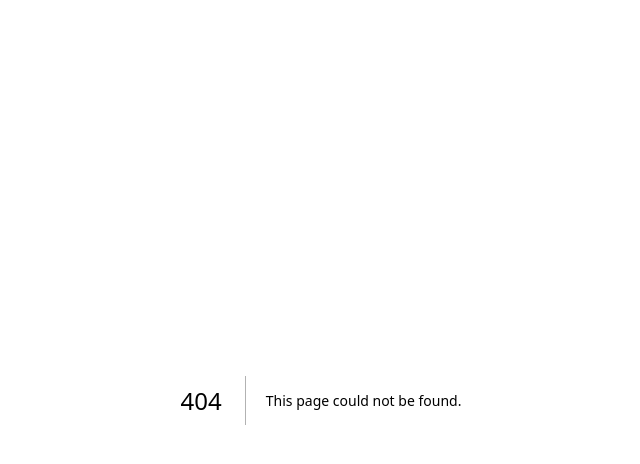
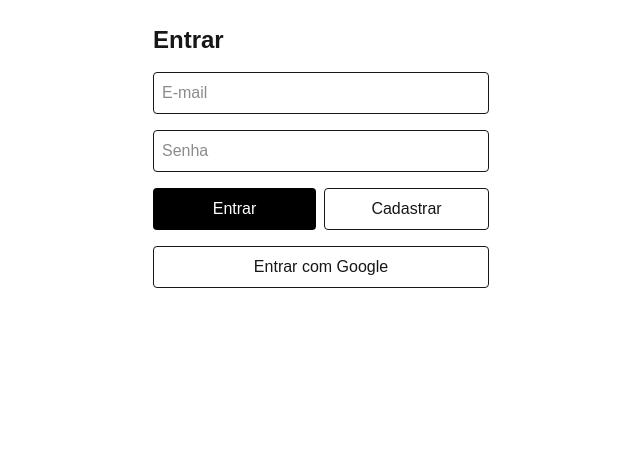
Before and after one commit to hipercompanycode/vitrine_vip, a Next.js app: page /login in a window 1280 px wide. Before the commit this address had no page. Shown: the top 464 px of the page, without its empty margins (319-959 px from the left). Built offline with nearby package versions, Linux system fonts and the light colour scheme; no server answers.

Commit message:
feat: auth (login/cadastro, Google, callback, middleware de sessão)

```diff
--- /dev/null
+++ b/src/app/auth/callback/route.ts
@@ -0,0 +1,12 @@
+import { NextResponse } from "next/server";
+import { createServerClient } from "@/lib/supabase/server";
+
+export async function GET(request: Request) {
+  const { searchParams, origin } = new URL(request.url);
+  const code = searchParams.get("code");
+  if (code) {
+    const supabase = await createServerClient();
+    await supabase.auth.exchangeCodeForSession(code);
+  }
+  return NextResponse.redirect(`${origin}/perfil`);
+}
--- /dev/null
+++ b/src/app/login/page.tsx
@@ -0,0 +1,45 @@
+"use client";
+import { useState } from "react";
+import { createBrowserClient } from "@/lib/supabase/browser";
+
+export default function LoginPage() {
+  const supabase = createBrowserClient();
+  const [email, setEmail] = useState("");
+  const [senha, setSenha] = useState("");
+  const [msg, setMsg] = useState("");
+
+  async function entrar() {
+    const { error } = await supabase.auth.signInWithPassword({ email, password: senha });
+    setMsg(error ? error.message : "");
+    if (!error) window.location.href = "/perfil";
+  }
+  async function cadastrar() {
+    const { error } = await supabase.auth.signUp({
+      email, password: senha,
+      options: { emailRedirectTo: `${window.location.origin}/auth/callback` },
+    });
+    setMsg(error ? error.message : "Verifique seu e-mail para confirmar.");
+  }
+  async function google() {
+    await supabase.auth.signInWithOAuth({
+      provider: "google",
+      options: { redirectTo: `${window.location.origin}/auth/callback` },
+    });
+  }
+
+  return (
+    <div className="mx-auto max-w-sm p-6 space-y-4">
+      <h1 className="text-2xl font-bold">Entrar</h1>
+      <input className="w-full border rounded p-2" placeholder="E-mail"
+        value={email} onChange={(e) => setEmail(e.target.value)} />
+      <input className="w-full border rounded p-2" type="password" placeholder="Senha"
+        value={senha} onChange={(e) => setSenha(e.target.value)} />
+      <div className="flex gap-2">
+        <button className="bg-black text-white rounded p-2 flex-1" onClick={entrar}>Entrar</button>
+        <button className="border rounded p-2 flex-1" onClick={cadastrar}>Cadastrar</button>
+      </div>
+      <button className="w-full border rounded p-2" onClick={google}>Entrar com Google</button>
+      {msg && <p className="text-sm text-red-600">{msg}</p>}
+    </div>
+  );
+}
--- /dev/null
+++ b/src/app/logout/route.ts
@@ -0,0 +1,8 @@
+import { NextResponse } from "next/server";
+import { createServerClient } from "@/lib/supabase/server";
+
+export async function GET(request: Request) {
+  const supabase = await createServerClient();
+  await supabase.auth.signOut();
+  return NextResponse.redirect(`${new URL(request.url).origin}/`);
+}
--- /dev/null
+++ b/src/middleware.ts
@@ -0,0 +1,28 @@
+import { createServerClient } from "@supabase/ssr";
+import { NextResponse, type NextRequest } from "next/server";
+
+export async function middleware(request: NextRequest) {
+  let response = NextResponse.next({ request });
+  const supabase = createServerClient(
+    process.env.NEXT_PUBLIC_SUPABASE_URL!,
+    process.env.NEXT_PUBLIC_SUPABASE_ANON_KEY!,
+    {
+      cookies: {
+        getAll: () => request.cookies.getAll(),
+        setAll: (list) => {
+          list.forEach(({ name, value }) => request.cookies.set(name, value));
+          response = NextResponse.next({ request });
+          list.forEach(({ name, value, options }) =>
+            response.cookies.set(name, value, options)
+          );
+        },
+      },
+    }
+  );
+  await supabase.auth.getUser();
+  return response;
+}
+
+export const config = {
+  matcher: ["/((?!_next/static|_next/image|favicon.ico).*)"],
+};
```
